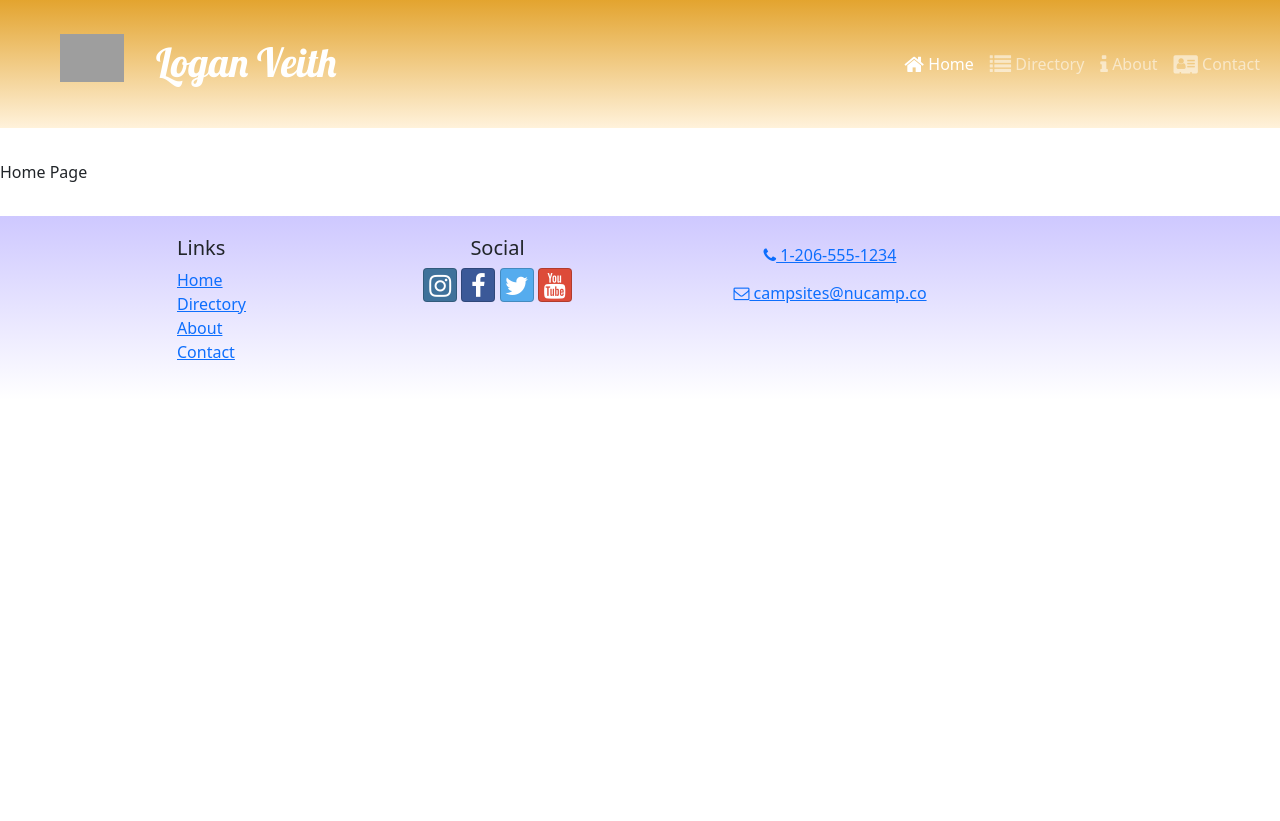
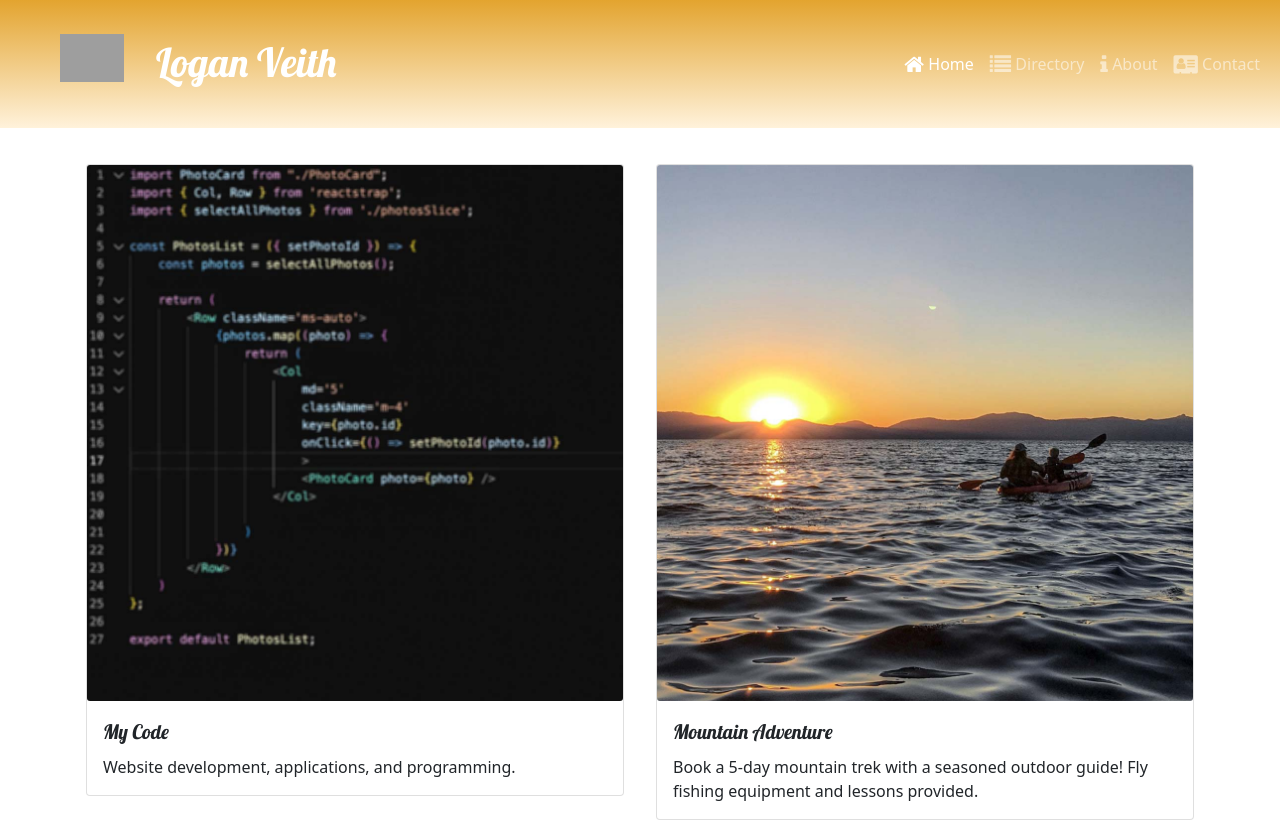
Before and after one commit to elveeth/logan-veith-website, a React (Create React App) app: page / in a window 1280 px wide. Shown: the top 821 px of the page. Before the commit the page ends 800 px from the top, so only its background shows below. Built offline with nearby package versions, Linux system fonts and the light colour scheme; grey boxes are pictures that could not be loaded.

Commit message:
add home page display

```diff
--- a/src/app/shared/PROMOTIONS.js
+++ b/src/app/shared/PROMOTIONS.js
@@ -1,16 +1,13 @@
-import breadCrumbImg from '../assets/img/breadcrumb-trail.jpg';
-//Photo by Jonny Caspari on Unsplash
-import weedsImg from '../assets/img/weeds.jpg';
-// Photo by LoboStudio Hamburg on Unsplash
-import bootsImg from '../assets/img/boots.jpg';
-// Photo by Jonathan Gallegos on Unsplash
-import asyncImg from '../assets/img/mount-promise.jpg';
+import aboutImg from '../assets/img/aboutme-tile.jpg';
+import alienLoungeImg from '../assets/img/mywork-tile.jpg';
+import flyingBirdImg from '../assets/img/myart-tile.jpg';
+import paintSmilesImg from '../assets/img/mycode-tile.jpg';
 
 export const PROMOTIONS = [
     {
         id: 0,
         name: 'Mountain Adventure',
-        image: breadCrumbImg,
+        image: aboutImg,
         featured: true,
         description:
             'Book a 5-day mountain trek with a seasoned outdoor guide! Fly fishing equipment and lessons provided.'
@@ -18,7 +15,7 @@ export const PROMOTIONS = [
     {
         id: 1,
         name: 'Into The Weeds',
-        image: weedsImg,
+        image: alienLoungeImg,
         featured: false,
         description:
             '5 days deep in the Redux National Monument, far from the beaten path, with only a reducer in your backpack. Guide provided.'
@@ -26,14 +23,14 @@ export const PROMOTIONS = [
     {
         id: 2,
         name: 'Bootstrap Teardown',
-        image: bootsImg,
+        image: flyingBirdImg,
         featured: false,
         description: `In this weekend workshop, we'll rebuild your bootstraps from scratch, so you're ready for next-level excursions.`
     },
     {
         id: 3,
         name: 'Asynchronous Rendezvous',
-        image: asyncImg,
+        image: paintSmilesImg,
         featured: false,
         description:
             'Meet up with your guide at the top of Promise Mountain. Or, try to. Good luck!'
--- /dev/null
+++ b/src/features/display/DisplayCard.js
@@ -0,0 +1,17 @@
+import { Card, CardImg, CardText, CardBody, CardTitle } from 'reactstrap';
+
+const DisplayCard = ({ item }) => {
+    const { image, name, description } = item;
+
+    return (
+        <Card>
+            <CardImg src={image} alt={name} />
+            <CardBody>
+                <CardTitle>{name}</CardTitle>
+                <CardText>{description}</CardText>
+            </CardBody>
+        </Card>
+    )
+};
+
+export default DisplayCard;
--- /dev/null
+++ b/src/features/display/DisplayList.js
@@ -0,0 +1,22 @@
+import { Col, Row } from 'reactstrap';
+import DisplayCard from './DisplayCard';
+import { selectFeaturedPhoto } from '../photos/photosSlice';
+import { selectFeaturedPromotion } from '../promotions/promotionsSlice';
+
+const DisplayList = () => {
+    const items = [selectFeaturedPhoto(), selectFeaturedPromotion()]
+
+    return (
+        <Row>
+            {items.map((item, idx) => {
+                return (
+                    <Col md className='m-1' key={idx}>
+                        <DisplayCard item={item} />
+                    </Col>
+                )
+            })}
+        </Row>
+    )
+};
+
+export default DisplayList;
--- a/src/features/photos/photosSlice.js
+++ b/src/features/photos/photosSlice.js
@@ -8,6 +8,10 @@ export const selectPhotoById = (id) => {
     return PHOTOS.find((photo) => photo.id === id)
 };
 
+export const selectFeaturedPhoto = () => {
+    return PHOTOS.find((photo) => photo.featured)
+};
+
 // export const selectRandomPhoto = () => {
 //     return PHOTOS[Math.floor(PHOTOS.length * Math.random())]
 // };
--- /dev/null
+++ b/src/features/promotions/promotionsSlice.js
@@ -0,0 +1,5 @@
+import { PROMOTIONS } from '../../app/shared/PROMOTIONS';
+
+export const selectFeaturedPromotion = () => {
+    return PROMOTIONS.find((promotion) => promotion.featured);
+};
--- a/src/pages/HomePage.js
+++ b/src/pages/HomePage.js
@@ -1,5 +1,12 @@
+import { Container } from 'reactstrap';
+import DisplayList from '../features/display/DisplayList';
+
 const HomePage = () => {
-    return <div>Home Page</div>
+    return (
+        <Container>
+            <DisplayList />
+        </Container>
+    )
 };
 
 export default HomePage;
```
